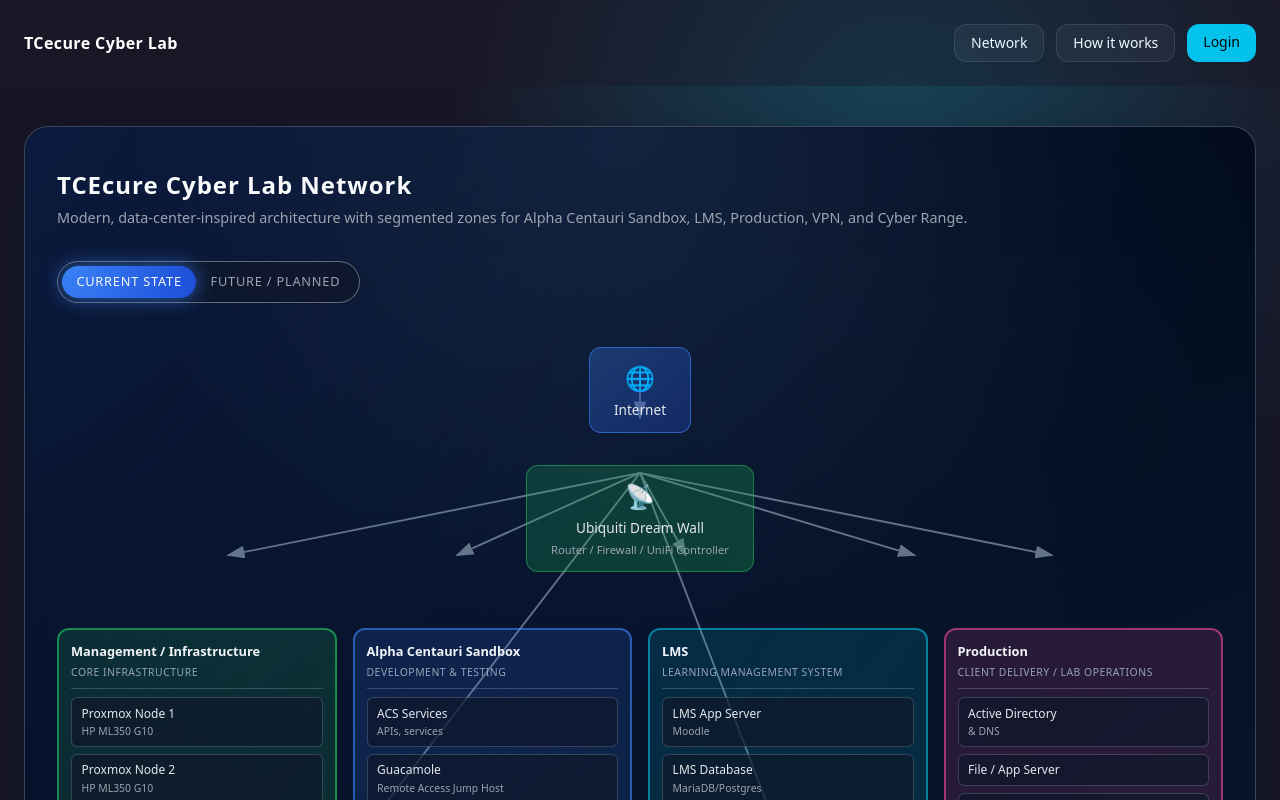
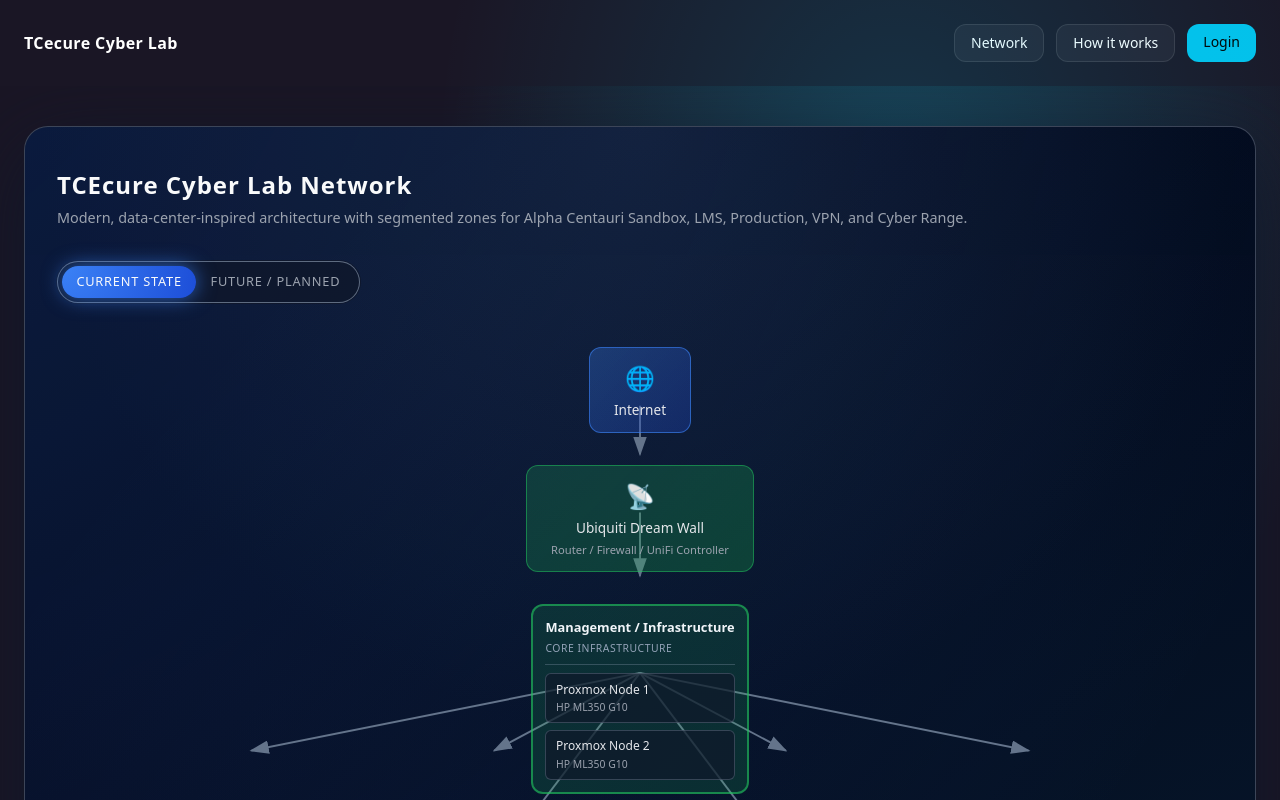
Before and after one commit to ebarlowjr2/tcecure_cyberlab, a React (Vite) app: page /network in a window 1280 px wide. Shown: the top 800 px of the page. Built offline with nearby package versions, Linux system fonts and the light colour scheme.

Commit message:
Move Management zone above other zones with updated connection lines
Co-Authored-By: Eddie Barlow Jr <eddiebarlowjr@gmail.com>

```diff
--- a/src/components/CyberLabMap.jsx
+++ b/src/components/CyberLabMap.jsx
@@ -198,20 +198,24 @@ export default function CyberLabMap() {
 
       {/* Network Diagram */}
       <div className="cl-diagram">
-        <svg className="cl-diagram-lines" viewBox="0 0 1200 800" preserveAspectRatio="xMidYMid meet">
+        <svg className="cl-diagram-lines" viewBox="0 0 1200 900" preserveAspectRatio="xMidYMid meet">
           <defs>
             <marker id="arrowhead" markerWidth="10" markerHeight="7" refX="9" refY="3.5" orient="auto">
               <polygon points="0 0, 10 3.5, 0 7" fill="#64748b" />
             </marker>
           </defs>
+          {/* Internet to Router */}
           <line x1="600" y1="45" x2="600" y2="95" className="cl-connector" markerEnd="url(#arrowhead)" />
-          <line x1="600" y1="155" x2="150" y2="245" className="cl-connector" markerEnd="url(#arrowhead)" />
-          <line x1="600" y1="155" x2="400" y2="245" className="cl-connector" markerEnd="url(#arrowhead)" />
-          <line x1="600" y1="155" x2="650" y2="245" className="cl-connector" markerEnd="url(#arrowhead)" />
-          <line x1="600" y1="155" x2="900" y2="245" className="cl-connector" markerEnd="url(#arrowhead)" />
-          <line x1="600" y1="155" x2="1050" y2="245" className="cl-connector" markerEnd="url(#arrowhead)" />
-          <line x1="600" y1="155" x2="300" y2="545" className="cl-connector" markerEnd="url(#arrowhead)" />
-          <line x1="600" y1="155" x2="750" y2="545" className="cl-connector" markerEnd="url(#arrowhead)" />
+          {/* Router to Management */}
+          <line x1="600" y1="155" x2="600" y2="220" className="cl-connector" markerEnd="url(#arrowhead)" />
+          {/* Management to other zones (row 1) */}
+          <line x1="600" y1="320" x2="200" y2="400" className="cl-connector" markerEnd="url(#arrowhead)" />
+          <line x1="600" y1="320" x2="450" y2="400" className="cl-connector" markerEnd="url(#arrowhead)" />
+          <line x1="600" y1="320" x2="750" y2="400" className="cl-connector" markerEnd="url(#arrowhead)" />
+          <line x1="600" y1="320" x2="1000" y2="400" className="cl-connector" markerEnd="url(#arrowhead)" />
+          {/* Management to bottom row zones */}
+          <line x1="600" y1="320" x2="350" y2="650" className="cl-connector" markerEnd="url(#arrowhead)" />
+          <line x1="600" y1="320" x2="850" y2="650" className="cl-connector" markerEnd="url(#arrowhead)" />
         </svg>
 
         <div className="cl-diagram-nodes">
@@ -226,8 +230,32 @@ export default function CyberLabMap() {
             <span className="cl-node-desc">Router / Firewall / UniFi Controller</span>
           </div>
 
+          {/* Management Zone - standalone above others */}
+          {zones.filter(z => z.id === 'mgmt').map((zone) => (
+            <div
+              key={zone.id}
+              className={`cl-zone-group cl-zone-${zone.color} cl-zone-management`}
+              onClick={() => handleZoneClick(zone)}
+            >
+              <div className="cl-zone-label">
+                <span className="cl-zone-name">{zone.name}</span>
+                <span className="cl-zone-vlan-tag">{zone.purpose}</span>
+              </div>
+              <div className="cl-zone-nodes">
+                {zone.items.map((item, idx) => (
+                  <div key={idx} className={`cl-node-box ${item.planned ? 'cl-planned' : ''}`}>
+                    <span className="cl-node-box-name">{item.name}</span>
+                    {item.desc && <span className="cl-node-box-desc">{item.desc}</span>}
+                    {item.planned && <span className="cl-badge-planned">Planned</span>}
+                  </div>
+                ))}
+              </div>
+            </div>
+          ))}
+
+          {/* Other zones - first row (ACS, LMS, Production, VPN) */}
           <div className="cl-zones-row cl-zones-top">
-            {zones.slice(0, 4).map((zone) => (
+            {zones.filter(z => z.id !== 'mgmt' && z.id !== 'range').map((zone) => (
               <div
                 key={zone.id}
                 className={`cl-zone-group cl-zone-${zone.color}`}
@@ -250,8 +278,9 @@ export default function CyberLabMap() {
             ))}
           </div>
 
+          {/* Bottom row - Cyber Range and Info Box */}
           <div className="cl-zones-row cl-zones-bottom">
-            {zones.slice(4).map((zone) => (
+            {zones.filter(z => z.id === 'range').map((zone) => (
               <div
                 key={zone.id}
                 className={`cl-zone-group cl-zone-${zone.color}`}
--- a/src/components/cyberlab-map.css
+++ b/src/components/cyberlab-map.css
@@ -292,7 +292,7 @@
 .cl-diagram {
   position: relative;
   width: 100%;
-  min-height: 700px;
+  min-height: 800px;
   margin-top: 1rem;
 }
 
@@ -421,6 +421,12 @@
   border: 2px solid rgba(249, 115, 22, 0.6);
 }
 
+/* Management zone - centered above others */
+.cl-zone-management {
+  max-width: 320px;
+  margin: 0 auto;
+}
+
 /* Zone label */
 .cl-zone-label {
   display: flex;
```
